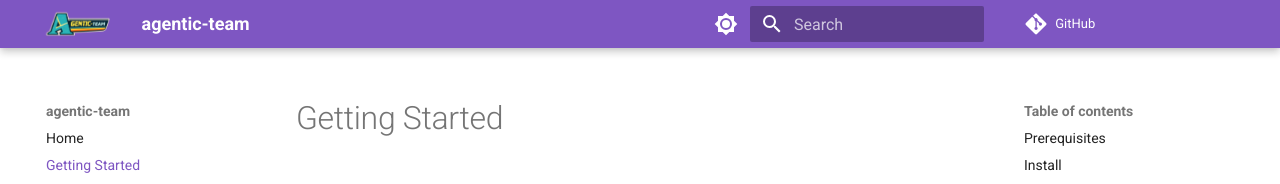
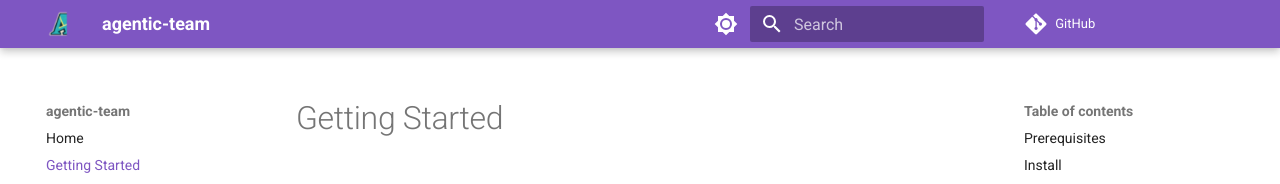
Before and after one commit to guenp/agentic-team, an MkDocs documentation site: the page built from docs/getting-started.md, in a window 1280 px wide. Shown: the top 184 px of the page. Built offline with MkDocs 1.6.1 and Material for MkDocs 9.7.7, drawn with Linux system fonts in a browser that asks for light colours; comment, search, counter and statistics services are not loaded.

Commit message:
Add A-only thumbnail for site navbar, shrink index logo
Crop just the stylized A from the full logo for the mkdocs navbar
icon and favicon. Reduce the docs index logo from 400px to 300px.

```diff
--- a/mkdocs.yml
+++ b/mkdocs.yml
@@ -5,8 +5,8 @@ repo_url: https://github.com/guenp/agentic-team
 
 theme:
   name: material
-  logo: logo.png
-  favicon: logo.png
+  logo: logo_thumb.png
+  favicon: logo_thumb.png
   palette:
     - scheme: default
       primary: deep purple
```
Also changed, not shown: docs/index.md (+1 -1 lines), docs/logo_thumb.png (added), logo_thumb.png (added).
